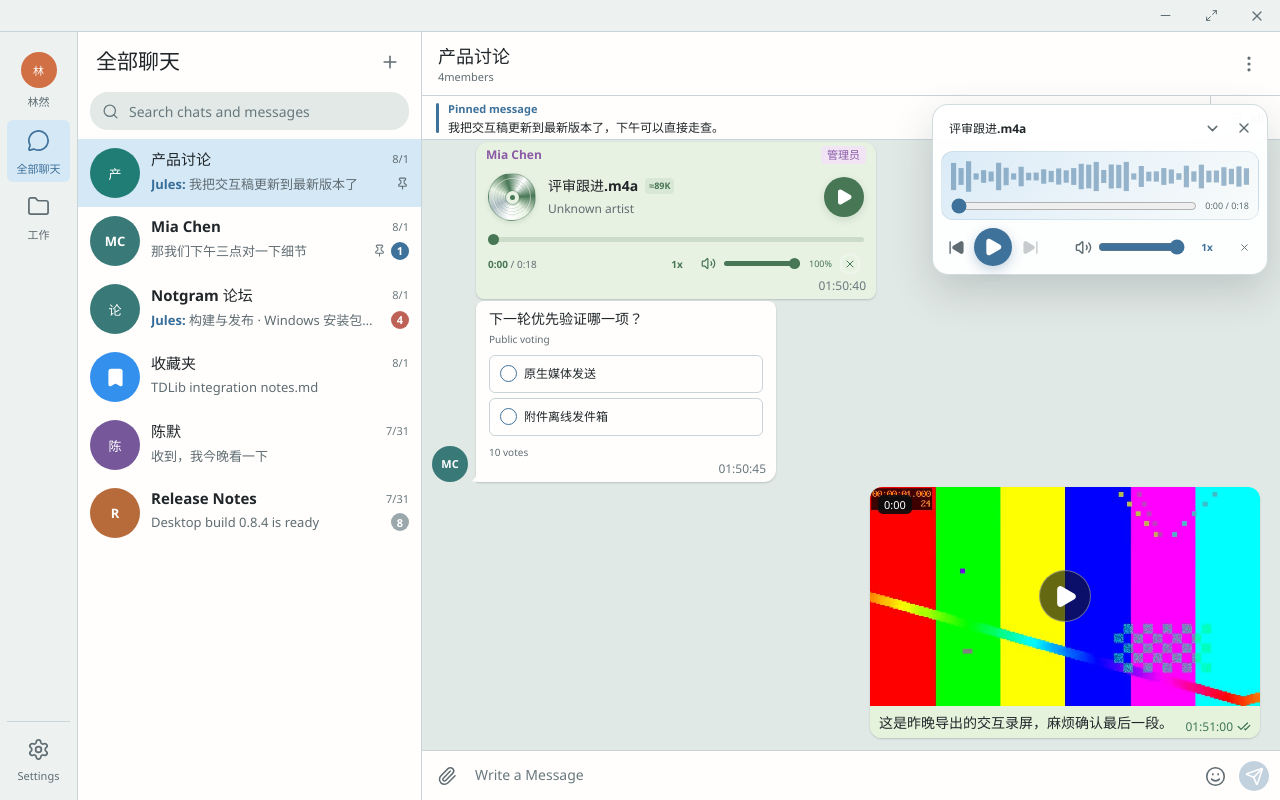
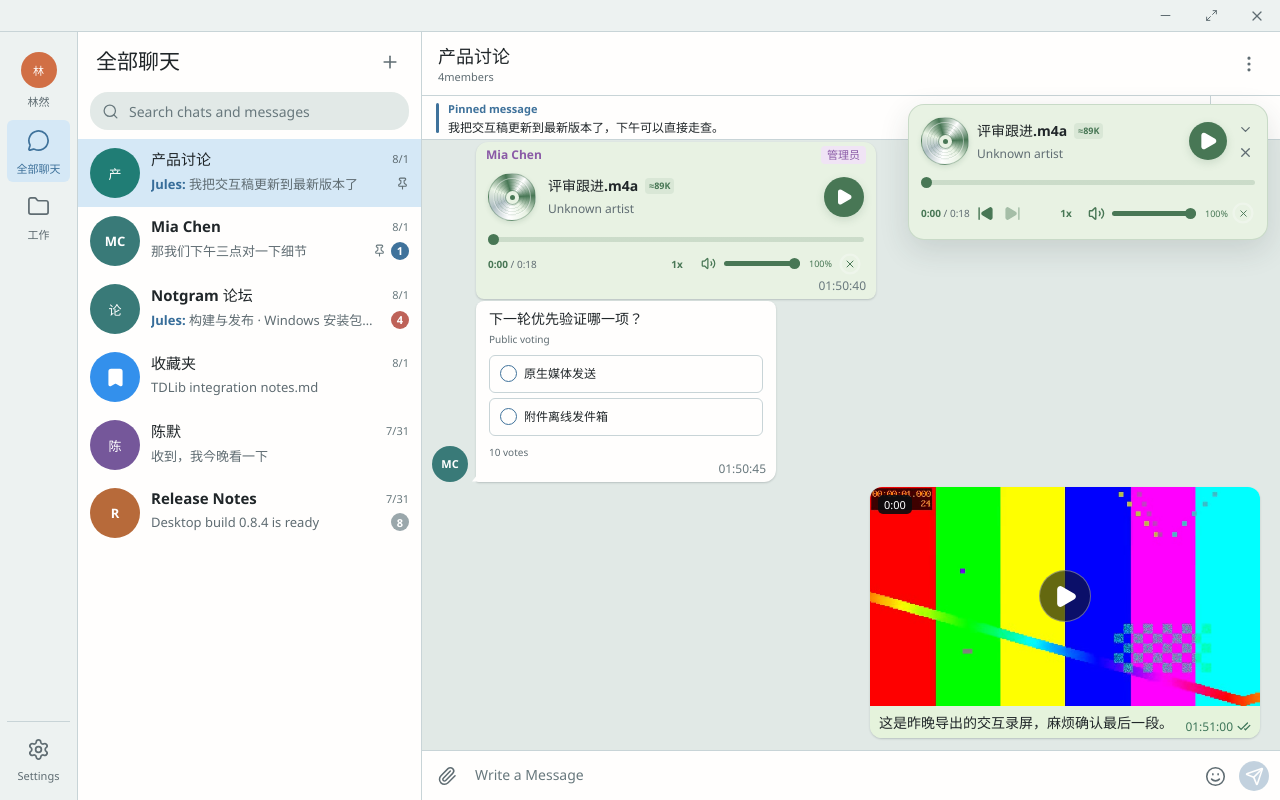
Before and after one commit to Baneik/Notgram, a React (Vite) app: page / in a window 1280 px wide. Both pictures are taken after a click on the button 844 px from the left and 196 px from the top of the page. Built offline with nearby package versions, Linux system fonts and the light colour scheme.

Commit message:
fix(audio): match floating players to the sage CD design

```diff
--- a/src/components/AudioPlaybackHost.tsx
+++ b/src/components/AudioPlaybackHost.tsx
@@ -40,7 +40,7 @@ import {
 } from "../media/mediaPlayback";
 import { updateMediaStreamPlayback } from "../media/mediaStream";
 import { logPerformance } from "../utils/performanceMonitor";
-import { AudioSpectrum } from "./AudioSpectrum";
+import { AudioTrackInfo } from "./AudioTrackInfo";
 import { MediaProgressRing } from "./MediaProgressRing";
 
 function PersistentAudioEngine() {
@@ -481,17 +481,22 @@ function AudioFloatingController() {
     const controller = controllerRef.current;
     if (!controller) return undefined;
     const app = document.querySelector<HTMLElement>(".app-shell");
-    const boundary = app?.querySelector<HTMLElement>(
+    const conversation = app?.querySelector<HTMLElement>(
       ".conversation, .forum-topics-view",
     );
+    const conversationBounds = conversation?.getBoundingClientRect();
+    const boundary = conversationBounds?.width && conversationBounds.height ? conversation : app;
     if (!boundary) return undefined;
     boundaryRef.current = boundary;
     const bounds = boundary.getBoundingClientRect();
+    // Pointer/DOM bounds are screen pixels; fixed positioning uses pre-zoom CSS pixels.
+    const scale = Number(getComputedStyle(document.documentElement).zoom) || 1;
+    controller.style.setProperty("--audio-floating-available-width", `${Math.max(0, bounds.width / scale - 24)}px`);
     return {
-      left: bounds.left,
-      top: bounds.top,
-      right: bounds.right,
-      bottom: bounds.bottom,
+      left: bounds.left / scale,
+      top: bounds.top / scale,
+      right: bounds.right / scale,
+      bottom: bounds.bottom / scale,
     };
   }, []);
 
@@ -500,7 +505,8 @@ function AudioFloatingController() {
     const bounds = readBounds();
     if (!controller || !bounds) return;
     const rect = controller.getBoundingClientRect();
-    const size = { width: rect.width, height: rect.height };
+    const scale = Number(getComputedStyle(document.documentElement).zoom) || 1;
+    const size = { width: rect.width / scale, height: rect.height / scale };
     setPosition((current) => {
       const next = requested
         ? clampAudioFloatingPosition(requested, bounds, size)
@@ -536,15 +542,21 @@ function AudioFloatingController() {
   const hasPrevious = audioPlaybackController.hasTrack(track.previousId);
   const hasNext = audioPlaybackController.hasTrack(track.nextId);
   const muted = playback.muted || playback.volume <= 0;
+  const volume = muted ? 0 : playback.volume;
+  const progress = playback.duration > 0
+    ? Math.min(100, Math.max(0, playback.currentTime / playback.duration * 100)) : 0;
+  const trackInfo = <AudioTrackInfo label={track.label} title={track.title} subtitle={track.subtitle}
+    size={track.size} duration={playback.duration} durationHint={track.durationHint} playing={playback.playing} />;
 
   const beginDrag = (event: ReactPointerEvent<HTMLElement>) => {
     if (event.button !== 0 || !position) return;
     const target = event.target;
     if (target instanceof Element && target.closest("input")) return;
+    const scale = Number(getComputedStyle(document.documentElement).zoom) || 1;
     dragRef.current = {
       pointerId: event.pointerId,
-      offsetX: event.clientX - position.x,
-      offsetY: event.clientY - position.y,
+      offsetX: event.clientX / scale - position.x,
+      offsetY: event.clientY / scale - position.y,
       startX: event.clientX,
       startY: event.clientY,
       dragging: false,
@@ -560,9 +572,10 @@ function AudioFloatingController() {
       event.currentTarget.setPointerCapture(event.pointerId);
       setDragging(true);
     }
+    const scale = Number(getComputedStyle(document.documentElement).zoom) || 1;
     moveInsideConversation({
-      x: event.clientX - gesture.offsetX,
-      y: event.clientY - gesture.offsetY,
+      x: event.clientX / scale - gesture.offsetX,
+      y: event.clientY / scale - gesture.offsetY,
     });
   };
 
@@ -631,6 +644,7 @@ function AudioFloatingController() {
     >
       {compact ? (
         <div className="audio-floating-compact-controls">
+          {trackInfo}
           {previousButton}
           {playButton}
           {nextButton}
@@ -645,51 +659,55 @@ function AudioFloatingController() {
       ) : (
         <>
           <header>
-            <strong title={track.label}>{track.label}</strong>
+            {trackInfo}
+            {playButton}
+            <div className="audio-floating-window-actions">
               <button type="button" aria-label={translate("缩小播放器")} title={translate("缩小播放器")} onClick={() => setCompact(true)}>
-              <ChevronDown size={17} />
+                <ChevronDown size={15} />
               </button>
               <button type="button" aria-label={translate("关闭播放")} title={translate("关闭播放")} onClick={() => audioPlaybackController.close()}>
-              <X size={16} />
+                <X size={15} />
               </button>
+            </div>
           </header>
-          <div className="audio-floating-visual">
-            <AudioSpectrum playbackId={track.id} playing={playback.playing} bars={40} className="is-floating" />
           <div className="audio-floating-progress">
             <input
+              className="audio-seek"
               type="range"
               min={0}
               max={playback.duration || 0}
               step={0.1}
               value={Math.min(playback.currentTime, playback.duration || 0)}
+              style={{ "--audio-progress": `${progress}%` } as CSSProperties}
               aria-label={translate("播放进度")}
+              disabled={playback.duration <= 0}
               onChange={(event) => audioPlaybackController.seek(Number(event.currentTarget.value))}
             />
-              <span>{formatPlaybackTime(playback.currentTime)} / {formatPlaybackTime(playback.duration)}</span>
-            </div>
           </div>
           <footer>
+            <span className="audio-time"><span>{formatPlaybackTime(playback.currentTime)}</span> / {formatPlaybackTime(playback.duration)}</span>
             <div className="audio-floating-transport">
               {previousButton}
-              {playButton}
               {nextButton}
             </div>
             <div className="audio-floating-utilities">
-              <div className="audio-volume-control">
+              <button className="playback-rate" type="button" aria-label={translate("播放速度 {{value0}} 倍", { value0: playback.playbackRate })} title={translate("切换播放速度")} onClick={() => audioPlaybackController.cyclePlaybackRate()}>
+                {playback.playbackRate}x
+              </button>
+              <div className="audio-inline-volume audio-volume-control">
                 {volumeButton}
                 <input
                   type="range"
                   min={0}
                   max={1}
                   step={0.01}
-                  value={playback.muted ? 0 : playback.volume}
+                  value={volume}
+                  style={{ "--audio-progress": `${volume * 100}%` } as CSSProperties}
                   aria-label={translate("音量")}
                   onChange={(event) => audioPlaybackController.setVolume(Number(event.currentTarget.value))}
                 />
+                <span className="audio-volume-value" aria-hidden="true">{Math.round(volume * 100)}%</span>
               </div>
-              <button className="playback-rate" type="button" aria-label={translate("播放速度 {{value0}} 倍", { value0: playback.playbackRate })} title={translate("切换播放速度")} onClick={() => audioPlaybackController.cyclePlaybackRate()}>
-                {playback.playbackRate}x
-              </button>
               {track.onCancelDownload ? (
                 <button type="button" aria-label={translate("取消下载 {{value0}}", { value0: track.label })} title={translate("取消下载")} onClick={track.onCancelDownload}>
                   <span className="audio-floating-transfer">
--- a/src/components/AudioPlayer.tsx
+++ b/src/components/AudioPlayer.tsx
@@ -17,12 +17,14 @@ import {
 } from "../media/audioPlayback";
 import { formatPlaybackTime } from "../media/mediaPlayback";
 import { MediaProgressRing } from "./MediaProgressRing";
+import { AudioTrackInfo } from "./AudioTrackInfo";
 import { useStableVisibility } from "../hooks/useStableVisibility";
 
 interface AudioPlayerProps {
   source?: string;
   playbackId: string;
   label: string;
+  title?: string;
   displayLabel?: ReactNode;
   subtitle?: string;
   fileId?: number;
@@ -43,6 +45,7 @@ export function AudioPlayer({
   source,
   playbackId,
   label,
+  title,
   displayLabel,
   subtitle,
   fileId,
@@ -62,6 +65,8 @@ export function AudioPlayer({
   const track = useMemo<AudioTrackDescriptor>(() => ({
     id: playbackId,
     label,
+    title,
+    subtitle,
     source,
     fileId,
     size,
@@ -80,6 +85,8 @@ export function AudioPlayer({
     durationHint,
     fileId,
     label,
+    title,
+    subtitle,
     mimeType,
     nextPlaybackId,
     onCancelDownload,
@@ -108,28 +115,13 @@ export function AudioPlayer({
   const playbackLabel = canPlay
     ? playing ? translate("暂停 {{value0}}", { value0: label }) : translate("播放 {{value0}}", { value0: label })
     : translate("{{value0}} 暂不可播放", { value0: label });
-  // TDLib exposes size and duration, not the codec bitrate. Keep the estimate explicit.
-  const bitrateDuration = durationHint && durationHint > 0 ? durationHint : duration;
-  const bitrate = size && size > 0 && bitrateDuration > 0
-    ? Math.round(size * 8 / bitrateDuration / 1000)
-    : undefined;
   const progress = duration > 0 ? Math.min(100, Math.max(0, currentTime / duration * 100)) : 0;
   const volume = muted ? 0 : playback.volume;
 
   return (
     <div className={`audio-player ${active ? "is-active" : ""} ${playing ? "is-playing" : ""}`} role="group" aria-label={label}>
-      <span className="audio-disc" aria-hidden="true"><span className="audio-disc-hub" /></span>
-      <div className="audio-player-body">
-        <div className="audio-player-title">
-          <strong title={label}>{displayLabel ?? label}</strong>
-          {bitrate !== undefined && bitrate > 0 && Number.isFinite(bitrate) && (
-            <small className="audio-quality" title={translate("估算平均码率：{{value0}} kbps", { value0: bitrate })}>
-              ≈{bitrate}K
-            </small>
-          )}
-        </div>
-        <span className="audio-player-artist" title={subtitle}>{subtitle || translate("未知艺术家")}</span>
-      </div>
+      <AudioTrackInfo label={label} title={title} subtitle={subtitle} displayTitle={displayLabel}
+        size={size} duration={duration} durationHint={durationHint} playing={playing} />
       <button
         className="audio-play"
         type="button"
--- /dev/null
+++ b/src/components/AudioTrackInfo.tsx
@@ -0,0 +1,40 @@
+import type { ReactNode } from "react";
+import { translate } from "../i18n";
+
+interface AudioTrackInfoProps {
+  label: string;
+  title?: string;
+  subtitle?: string;
+  displayTitle?: ReactNode;
+  size?: number;
+  duration?: number;
+  durationHint?: number;
+  playing: boolean;
+}
+
+export function AudioTrackInfo({
+  label, title, subtitle, displayTitle, size, duration = 0, durationHint, playing,
+}: AudioTrackInfoProps) {
+  // TDLib exposes size and duration, not the codec bitrate. Keep the estimate explicit.
+  const bitrateDuration = durationHint && durationHint > 0 ? durationHint : duration;
+  const bitrate = size && size > 0 && bitrateDuration > 0
+    ? Math.round(size * 8 / bitrateDuration / 1000)
+    : undefined;
+
+  return (
+    <>
+      <span className={`audio-disc ${playing ? "is-spinning" : ""}`} aria-hidden="true"><span className="audio-disc-hub" /></span>
+      <div className="audio-player-body">
+        <div className="audio-player-title">
+          <strong title={label}>{displayTitle ?? title ?? label}</strong>
+          {bitrate !== undefined && bitrate > 0 && Number.isFinite(bitrate) && (
+            <small className="audio-quality" title={translate("估算平均码率：{{value0}} kbps", { value0: bitrate })}>
+              ≈{bitrate}K
+            </small>
+          )}
+        </div>
+        <span className="audio-player-artist" title={subtitle}>{subtitle || translate("未知艺术家")}</span>
+      </div>
+    </>
+  );
+}
--- a/src/components/Conversation.tsx
+++ b/src/components/Conversation.tsx
@@ -1076,6 +1076,8 @@ export function Conversation({
     return [{
       id: `${message.chatId}:${message.id}`,
       label: content.fileName,
+      title: content.title,
+      subtitle: content.performer || (content.mediaType === "voice" ? content.sizeLabel : undefined),
       source: localMediaSource(content.localPath),
       fileId: content.fileId,
       size: content.size,
--- a/src/components/MessageBubble.tsx
+++ b/src/components/MessageBubble.tsx
@@ -1071,6 +1071,7 @@ function MessageBubbleComponent({
                   source={fullMediaSource}
                   playbackId={`${message.chatId}:${message.id}`}
                   label={content.fileName}
+                  title={content.title}
                   displayLabel={highlightedText(content.title || content.fileName, searchQuery)}
                   subtitle={content.performer || (content.mediaType === "voice" ? content.sizeLabel : undefined)}
                   fileId={content.fileId}
--- a/src/components/RichMessageContent.tsx
+++ b/src/components/RichMessageContent.tsx
@@ -262,6 +262,7 @@ function RichMediaBlock({ media, context, blockKey }: {
         source={usableSource}
         playbackId={`${context.messageId}:${blockKey}`}
         label={media.fileName}
+        title={media.title}
         displayLabel={media.title}
         subtitle={media.performer || (media.mediaType === "voice" ? media.sizeLabel : undefined)}
         fileId={media.fileId}
--- a/src/media/audioPlayback.ts
+++ b/src/media/audioPlayback.ts
@@ -10,6 +10,8 @@ import {
 export interface AudioTrackDescriptor {
   id: string;
   label: string;
+  title?: string;
+  subtitle?: string;
   source?: string;
   fileId?: number;
   size?: number;
```
Also changed, not shown: src/styles/global.css, 1 other file (tests, documents, lock files or other folders). Lines whose indentation alone changed are shown as unchanged.
